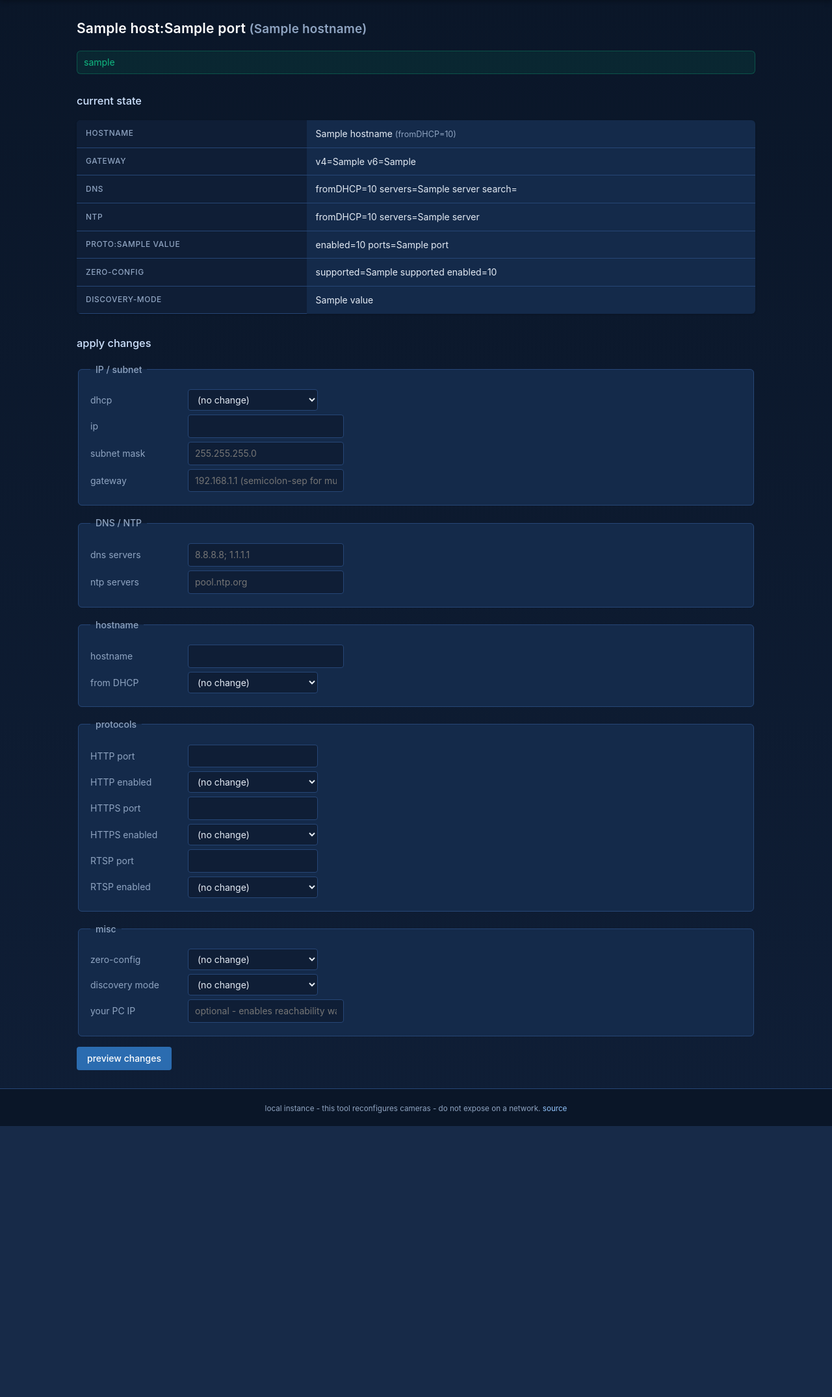
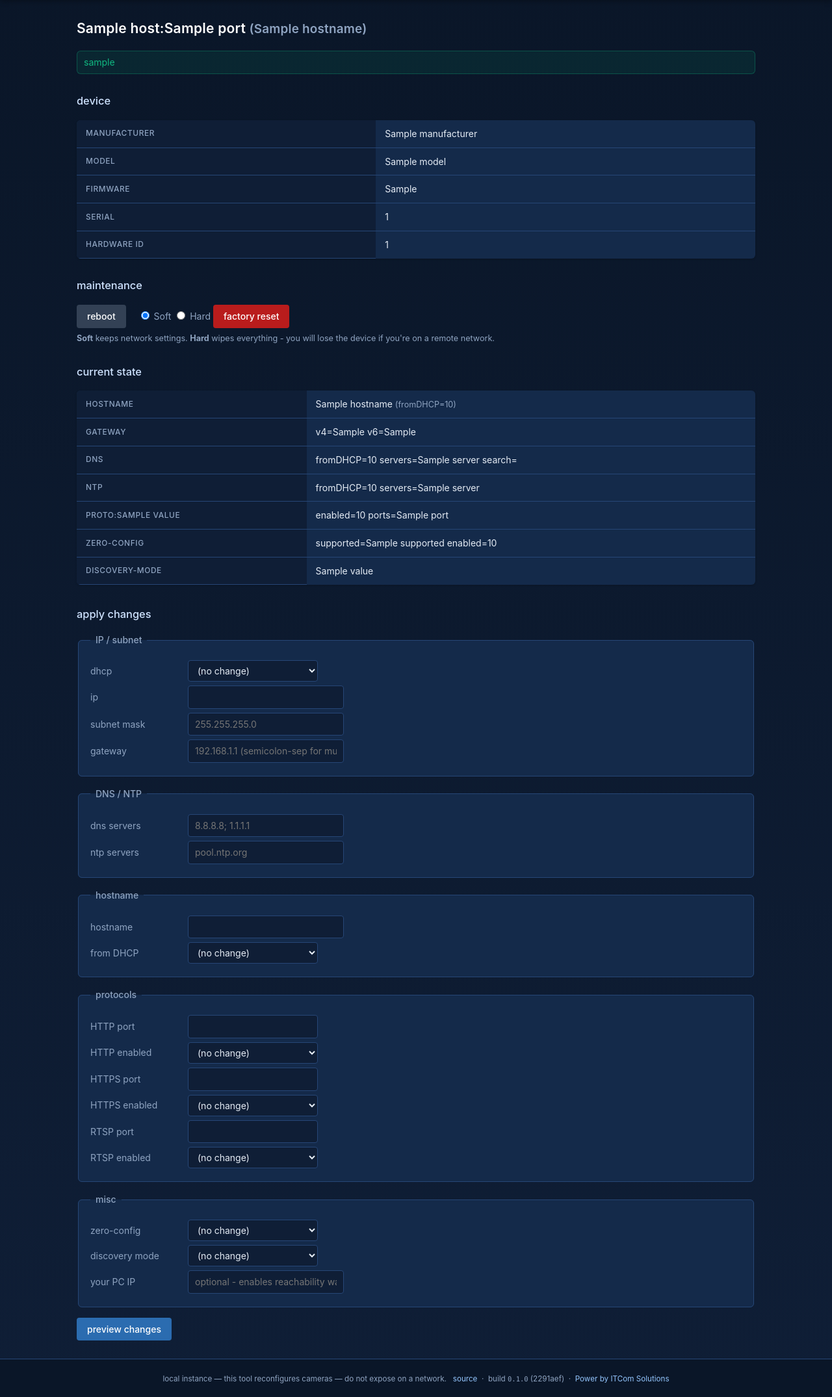
Before and after one commit to andrewhack/odm, a FastAPI app: template src/onvifcfg/web/templates/device.html in a window 1280 px wide. Shown: the part 60-2210 px from the top of the page at 65% size. Before the commit the page ends 1793 px from the top, so only its background shows below. Run offline with FastAPI, Linux system fonts and the light colour scheme; the template is opened without the code that fills it: most values are stand-ins (such as "Sample title", 1, 10 or a date in 2020).

Commit message:
web+ui: footer build info, rtsp->jpeg fallback, phase 2 device/maintenance UI
- base.html: footer now shows package version + git SHA + ITCom Solutions
  attribution link alongside the source link
- web/app.py: inject version and GIT_SHA from _buildinfo as Jinja globals so
  every rendered page carries the build stamp in the footer
- web/app.py: snapshot handler falls back to ffmpeg -> single JPEG from RTSP
  when the camera does not implement GetSnapshotUri (e.g. 192.168.5.57); only
  fires if ffmpeg is on PATH, otherwise reports the missing binary
- web/app.py: /connect and /device handlers fetch device_info and pass it to
  device.html; new POST /action/reboot and /action/factory-reset routes wire
  the existing maintenance module into the UI
- device.html: device info table (manufacturer/model/firmware/serial/hw id)
  plus maintenance section with reboot and soft/hard factory-reset buttons
- _buildinfo.py: placeholder module overwritten by platform build scripts
- scripts/write_buildinfo.{sh,ps1}: helpers invoked by deb/msi/exe builders
  to stamp real git SHA into _buildinfo.py before pyinstaller runs

Co-Authored-By: Claude Opus 4.7 (1M context) <noreply@anthropic.com>

```diff
--- /dev/null
+++ b/src/onvifcfg/_buildinfo.py
@@ -0,0 +1,4 @@
+"""Build-time metadata (regenerated on every build)."""
+
+GIT_SHA = "2291aef"
+BUILD_TIME = "2026-04-20T20:07:44Z"
--- a/src/onvifcfg/web/app.py
+++ b/src/onvifcfg/web/app.py
@@ -22,6 +22,7 @@ from fastapi.staticfiles import StaticFiles
 from fastapi.templating import Jinja2Templates
 
 from .. import credentials_cache as _creds
+from .. import device_info as _dev
 from .. import media as _media
 from ..discovery import discover as _discover
 from ..exceptions import OnvifcfgError, ValidationError
@@ -33,6 +34,15 @@ from ..validation import validate as _validate
 
 _here = Path(__file__).parent
 templates = Jinja2Templates(directory=str(_here / "templates"))
+
+# Inject build metadata so every template can render it in the footer.
+from .. import __version__ as _pkg_version
+try:
+    from .._buildinfo import GIT_SHA as _git_sha
+except Exception:
+    _git_sha = "dev"
+templates.env.globals["version"] = _pkg_version
+templates.env.globals["git_sha"] = _git_sha
 
 
 def create_app() -> FastAPI:
@@ -83,13 +93,14 @@ def create_app() -> FastAPI:
             except Exception:
                 continue
             _creds.remember(host, user, password)
+            info = _dev.get_device_info(sess) if _dev else None
             return templates.TemplateResponse(
                 request=request,
                 name="device.html",
                 context={
                     "request": request,
                     "host": host, "port": port, "user": user, "password": password,
-                    "state": state,
+                    "state": state, "info": info,
                     "auto_login_note": f"auto-logged in as '{user or '(anonymous)'}'",
                 },
             )
@@ -128,13 +139,14 @@ def create_app() -> FastAPI:
                 context={"request": request, "error": f"session error: {e}", "devices": [], "timeout": 3.0},
             )
         _creds.remember(host, user, password)
+        info = _dev.get_device_info(sess) if _dev else None
         return templates.TemplateResponse(
             request=request,
             name="device.html",
             context={
                 "request": request,
                 "host": host, "port": port, "user": user, "password": password,
-                "state": state,
+                "state": state, "info": info,
             },
         )
 
@@ -287,10 +299,41 @@ def create_app() -> FastAPI:
                 uri = _media.get_snapshot_uri(sess, profs[0].token)
             except Exception as e:
                 attempts.append(f"{label}: GetSnapshotUri threw ({e})")
-                continue
+                uri = None
+            # Fallback path: camera has no GetSnapshotUri but serves RTSP.
+            # Grab one frame with ffmpeg if the binary is on PATH.
             if not uri:
-                attempts.append(f"{label}: device exposes no snapshot URI")
-                continue
+                import shutil, subprocess
+                ffmpeg = shutil.which("ffmpeg")
+                if not ffmpeg:
+                    attempts.append(f"{label}: no snapshot URI and ffmpeg not found on PATH")
+                    continue
+                try:
+                    rtsp = _media.uri_with_credentials(
+                        _media.get_stream_uri(sess, profs[0].token), user, password
+                    )
+                except Exception as e:
+                    attempts.append(f"{label}: GetStreamUri failed ({e})")
+                    continue
+                try:
+                    proc = subprocess.run(
+                        [ffmpeg, "-hide_banner", "-loglevel", "error",
+                         "-rtsp_transport", "tcp", "-i", rtsp,
+                         "-vframes", "1", "-f", "mjpeg", "-"],
+                        capture_output=True, timeout=10,
+                    )
+                except Exception as e:
+                    attempts.append(f"{label}: ffmpeg spawn failed ({e})")
+                    continue
+                if proc.returncode != 0 or not proc.stdout:
+                    tail = (proc.stderr or b"")[-200:].decode("utf-8", "replace").strip()
+                    attempts.append(f"{label}: ffmpeg rc={proc.returncode} {tail}")
+                    continue
+                _creds.remember(host, user, password)
+                return Response(
+                    content=proc.stdout, media_type="image/jpeg",
+                    headers={"Cache-Control": "no-store"},
+                )
             # Two HTTP attempts: with digest/basic auth, then anonymous.
             for mode in ("auth", "anon"):
                 try:
@@ -361,6 +404,60 @@ def create_app() -> FastAPI:
         )
 
 
+
+    @app.post("/action/reboot", response_class=HTMLResponse)
+    def action_reboot(
+        request: Request,
+        host: str = Form(...),
+        port: int = Form(80),
+        user: str = Form(...),
+        password: str = Form(...),
+    ) -> Any:
+        from .. import maintenance as _maint
+        try:
+            sess = DeviceSession(host, port, Credentials(user=user, password=password))
+            came_back = _maint.reboot(sess, wait_s=90.0)
+        except Exception as e:
+            return templates.TemplateResponse(
+                request=request, name="result.html",
+                context={"request": request, "host": host, "port": port, "error": f"reboot failed: {e}"},
+            )
+        return templates.TemplateResponse(
+            request=request, name="result.html",
+            context={
+                "request": request, "host": host, "port": port,
+                "result_msg": (
+                    f"device came back on {host}:{port}" if came_back
+                    else f"reboot requested - device did not answer within 90s"
+                ),
+            },
+        )
+
+    @app.post("/action/factory-reset", response_class=HTMLResponse)
+    def action_factory_reset(
+        request: Request,
+        host: str = Form(...),
+        port: int = Form(80),
+        user: str = Form(...),
+        password: str = Form(...),
+        mode: str = Form("Soft"),
+    ) -> Any:
+        from .. import maintenance as _maint
+        m = _maint.FactoryDefault.HARD if mode == "Hard" else _maint.FactoryDefault.SOFT
+        try:
+            sess = DeviceSession(host, port, Credentials(user=user, password=password))
+            _maint.factory_default(sess, m)
+        except Exception as e:
+            return templates.TemplateResponse(
+                request=request, name="result.html",
+                context={"request": request, "host": host, "port": port, "error": f"factory reset failed: {e}"},
+            )
+        return templates.TemplateResponse(
+            request=request, name="result.html",
+            context={"request": request, "host": host, "port": port,
+                     "result_msg": f"factory reset requested ({m.value})"},
+        )
+
     return app
 
 
--- a/src/onvifcfg/web/templates/base.html
+++ b/src/onvifcfg/web/templates/base.html
@@ -17,8 +17,13 @@
   </main>
   <footer>
     <small>
-      local instance - this tool reconfigures cameras - do not expose on a
-      network.  <a href="https://github.com/andrewhack/odm">source</a>
+      local instance &mdash; this tool reconfigures cameras &mdash; do not expose on a network.
+      &nbsp;
+      <a href="https://github.com/andrewhack/odm" target="_blank" rel="noopener">source</a>
+      &nbsp;&middot;&nbsp;
+      build <code>{{ version }}</code> ({{ git_sha }})
+      &nbsp;&middot;&nbsp;
+      <a href="https://itcom-solitions.com" target="_blank" rel="noopener">Power by ITCom Solutions</a>
     </small>
   </footer>
 </body>
--- a/src/onvifcfg/web/templates/device.html
+++ b/src/onvifcfg/web/templates/device.html
@@ -8,6 +8,43 @@
 {% if auto_login_note %}
   <div class="ok" style="padding:6px 10px">{{ auto_login_note }}</div>
 {% endif %}
+
+{% if info %}
+<h3>device</h3>
+<table>
+  <tbody>
+    <tr><th>manufacturer</th><td>{{ info.manufacturer or '-' }}</td></tr>
+    <tr><th>model</th><td>{{ info.model or '-' }}</td></tr>
+    <tr><th>firmware</th><td>{{ info.firmware_version or '-' }}</td></tr>
+    <tr><th>serial</th><td>{{ info.serial_number or '-' }}</td></tr>
+    <tr><th>hardware id</th><td>{{ info.hardware_id or '-' }}</td></tr>
+  </tbody>
+</table>
+{% endif %}
+
+<h3>maintenance</h3>
+<form method="post" action="/action/reboot" style="display:inline-block; margin-right:1em"
+      onsubmit="return confirm('Reboot {{ host }}? The camera will be unreachable for ~60 seconds.')">
+  <input type="hidden" name="host" value="{{ host }}">
+  <input type="hidden" name="port" value="{{ port }}">
+  <input type="hidden" name="user" value="{{ user }}">
+  <input type="hidden" name="password" value="{{ password }}">
+  <button type="submit" class="secondary">reboot</button>
+</form>
+<form method="post" action="/action/factory-reset" style="display:inline-block"
+      onsubmit="return confirm('Factory-reset {{ host }}? This WIPES all configuration.')">
+  <input type="hidden" name="host" value="{{ host }}">
+  <input type="hidden" name="port" value="{{ port }}">
+  <input type="hidden" name="user" value="{{ user }}">
+  <input type="hidden" name="password" value="{{ password }}">
+  <label style="min-width:0"><input type="radio" name="mode" value="Soft" checked> Soft</label>
+  <label style="min-width:0"><input type="radio" name="mode" value="Hard"> Hard</label>
+  <button type="submit" class="danger">factory reset</button>
+</form>
+<p class="muted" style="margin-top:6px">
+  <strong>Soft</strong> keeps network settings. <strong>Hard</strong> wipes
+  everything - you will lose the device if you're on a remote network.
+</p>
 
 <h3>current state</h3>
 <table>
```
Also changed, not shown: 2 other files.
